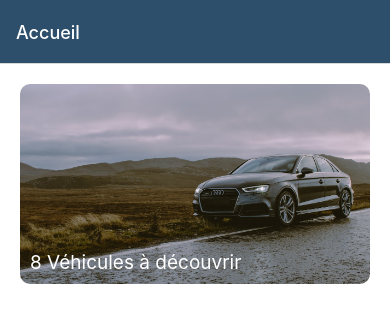
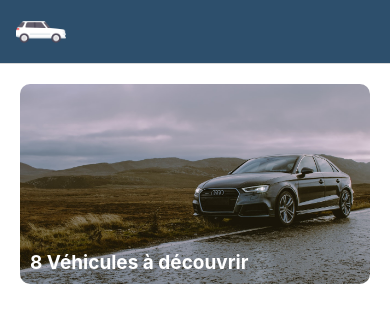
Before and after one commit to HugoMouchon/LabelCars-app, a React Native app: screen /Accueil in a window 390 px wide. Shown: the top 322 px of the page. Built offline with nearby package versions, Linux system fonts and the light colour scheme.

Commit message:
Remplacement du titre de l'acceuil par une icone, remplacement du titre details voiture par le nom de la voiture (dynamiquement grace à l'api) et ajouts des icones sur cette même page

```diff
--- a/App.js
+++ b/App.js
@@ -2,15 +2,24 @@ import { NavigationContainer } from '@react-navigation/native'
 import { createNativeStackNavigator } from '@react-navigation/native-stack'
 import { StatusBar } from 'expo-status-bar'
 import React from 'react'
+import { Image, StyleSheet } from 'react-native'
 import Home from './Home'
 import NosVehicules from './NosVehicules'
 import VehiculeItem from './VehiculeItem'
-import cars from './cars'
 
 
 const Stack = createNativeStackNavigator();
 
-const App = (item) => {
+const LogoTitle = () => {
+    return (
+        <Image
+            style={styles.logo}
+            source={require('./assets/logo-transparent.png')}
+        />
+    );
+}
+
+const App = () => {
     return (
         <NavigationContainer>
             <StatusBar style="light" />
@@ -21,12 +30,30 @@ const App = (item) => {
                 }
             }}>
 
-                <Stack.Screen name='Accueil' component={Home} />
-                <Stack.Screen name='NosVehicules' component={NosVehicules} />
-                <Stack.Screen name='DetailsVehicules' component={VehiculeItem} title={item.name}/>
+                <Stack.Screen name='Accueil' component={Home}
+                    options={{
+                        headerTitle: () => <LogoTitle /> }}
+                        />
+
+                <Stack.Screen name='Nos Vehicules' component={NosVehicules} />
+
+                <Stack.Screen name='DetailsVehicules' component={VehiculeItem}
+                    options={({ route }) => ({
+                        title: route.params.item.name,
+                    })} />
+
             </Stack.Navigator>
         </NavigationContainer>
     )
 }
 
+const styles = StyleSheet.create({
+
+    logo: {
+        width: 50,
+        height: 50,
+    }
+
+  });
+
 export default App
--- a/Home.js
+++ b/Home.js
@@ -8,14 +8,13 @@ export default function Home(props) {
     return (
       <TouchableOpacity
         style={styles.coffeeItem}
-        onPress={() => props.navigation.navigate("NosVehicules", { item })}
+        onPress={() => props.navigation.navigate("Nos Vehicules", { item })}
       >
         <Image source={require("./assets/hero.jpg")} style={styles.img}/>
-        <Text style={styles.titre}>{ cars.length } Véhicules à découvrir</Text>
+        <Text style={styles.titre}>{cars.length} Véhicules à découvrir</Text>
       </TouchableOpacity>
     )
   }
-
 
   return (
     <View style={styles.container}>
@@ -52,6 +51,7 @@ const styles = StyleSheet.create({
     left: 10,
     paddingBottom: 10,
     fontSize: 19,
+    fontWeight: 'bold',
   }
 
 });
--- a/NosVehicules.js
+++ b/NosVehicules.js
@@ -42,7 +42,6 @@ const styles = StyleSheet.create({
 
     card: {
         backgroundColor: '#F0F0F2',
-        padding: 10,
         borderRadius: 10,
         elevation: 10
 
@@ -60,9 +59,11 @@ const styles = StyleSheet.create({
         width: "50%",
         height: 200,
         resizeMode: 'contain'
-
     },
 
+    textDescription: {
+        fontWeight: 'bold',
+    }
 })
 
 export default NosVehicules
--- a/VehiculeItem.js
+++ b/VehiculeItem.js
@@ -4,6 +4,14 @@ import { Text, View, Image, StyleSheet, Dimensions } from 'react-native'
 const VehiculeItem = (props) => {
 
     const [item, setItem] = useState(props.route.params.item)
+
+    const Options = () => {
+        return (
+            <Text>
+
+            </Text>
+        );
+    }
 
     return (
         <View style={styles.viewContainer}>
@@ -21,12 +29,12 @@ const VehiculeItem = (props) => {
 
                 <View style={styles.iconeDesc}>
                     <Image source={require("./assets/icons/compass.png")} style={styles.icones} />
-                    <Text style={styles.texteCenter}>{item.transmission}</Text>
+                    <Text style={styles.texteCenter}>{item.aircondition}</Text>
                 </View>
 
                 <View style={styles.iconeDesc}>
                     <Image source={require("./assets/icons/snow.png")} style={styles.icones} />
-                    <Text style={styles.texteCenter}>{item.transmission}</Text>
+                    <Text style={styles.texteCenter}>{item.navigation}</Text>
                 </View>
             </View>
         </View>
@@ -53,8 +61,6 @@ const styles = StyleSheet.create({
         flexDirection: 'row',
         justifyContent: 'space-between',
         flexWrap: 'wrap'
-
-
     },
 
     productImage: {
@@ -64,7 +70,8 @@ const styles = StyleSheet.create({
     },
 
     texteCenter: {
-        textAlign: 'center'
+        textAlign: 'center',
+        fontWeight: 'bold',
     },
 
     icones: {
--- a/app.json
+++ b/app.json
@@ -9,6 +9,7 @@
 
     "icon": "./assets/icon.png",
     "splash": {
+      "image": "./assets/splash.png",
       "backgroundColor": "#2d4f6c"
     }
   },
```
